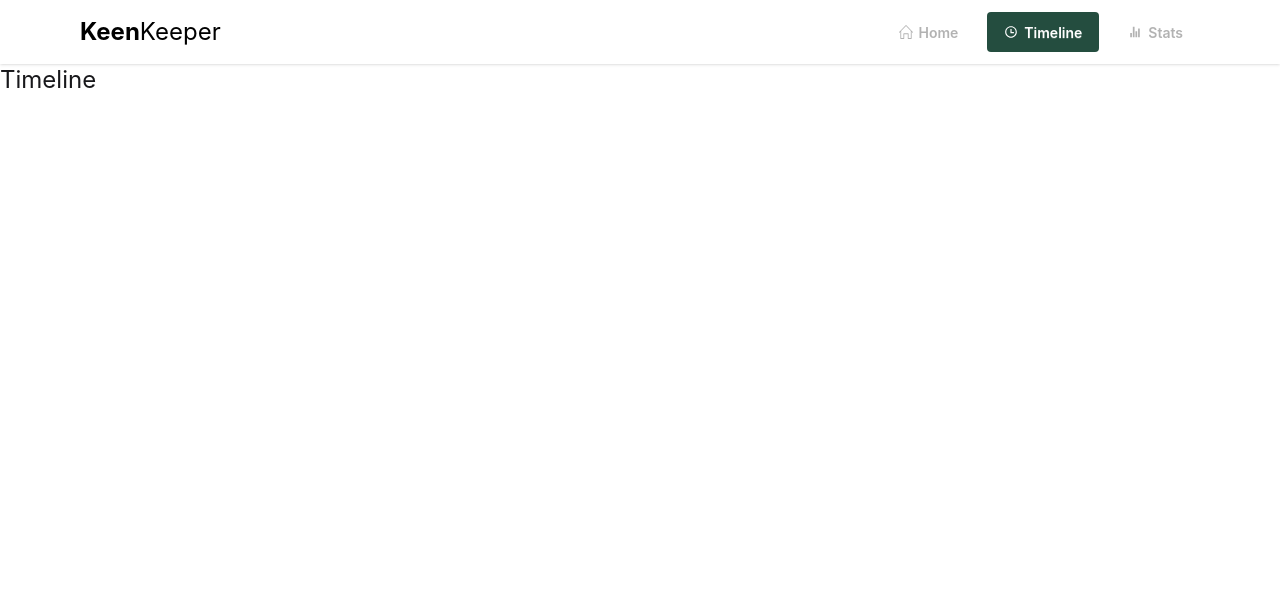
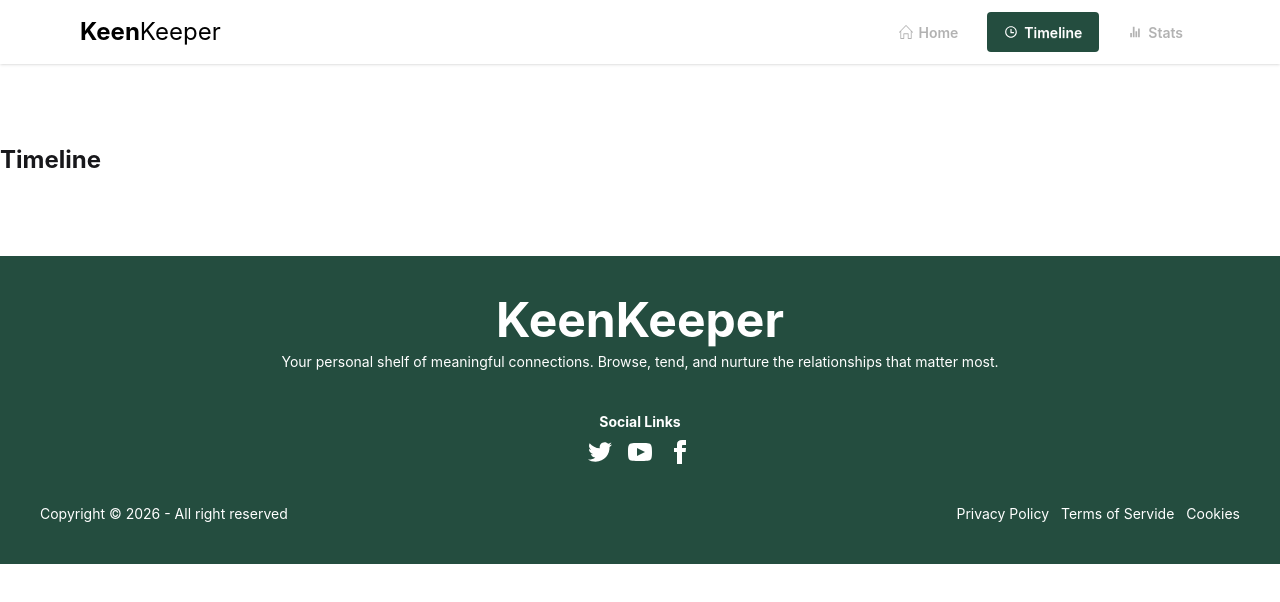
Before and after one commit to JI-Siam/Keen-Keeper, a Next.js app in the folder keen-keeper/: page /timeline in a window 1280 px wide. Shown: the top 602 px of the page. Built offline with nearby package versions, Linux system fonts and the light colour scheme.

Commit message:
Timeline Functionality and Footer UI

```diff
--- a/keen-keeper/src/app/components/Banner.jsx
+++ b/keen-keeper/src/app/components/Banner.jsx
@@ -1,5 +1,5 @@
 
-
+import { IoMdAdd } from "react-icons/io";
 const Banner = () => {
     return (
         <div>
@@ -10,7 +10,7 @@
                         <p className="py-6 text-sm text-base-400">
                             Your personal shelf of meaningful connections. Browse, tend, and nurture <br></br>the relationships that matter most.
                         </p>
-                        <button className="btn bg-[#244D3F] text-white">Add Friend</button>
+                        <button className="btn bg-[#244D3F] text-white"><IoMdAdd/> Add Friend</button>
                         </div>
                     </div>
                     </div>
--- /dev/null
+++ b/keen-keeper/src/app/components/Footer.jsx
@@ -0,0 +1,73 @@
+import React from 'react';
+
+const Footer = () => {
+    return (
+        <div>
+
+            <footer className="footer footer-horizontal footer-center bg-[#244D3F] text-white p-10">
+  <aside>
+
+    <p className="font-bold text-5xl">
+      KeenKeeper
+    </p>
+    <p>
+        Your personal shelf of meaningful connections. Browse, tend, and nurture the relationships that matter most.
+    </p>
+  </aside>
+
+  <nav>
+    <p className="font-bold">Social Links</p>
+    <div className="grid grid-flow-col gap-4">
+      <a>
+        <svg
+          xmlns="http://www.w3.org/2000/svg"
+          width="24"
+          height="24"
+          viewBox="0 0 24 24"
+          className="fill-current">
+          <path
+            d="M24 4.557c-.883.392-1.832.656-2.828.775 1.017-.609 1.798-1.574 2.165-2.724-.951.564-2.005.974-3.127 1.195-.897-.957-2.178-1.555-3.594-1.555-3.179 0-5.515 2.966-4.797 6.045-4.091-.205-7.719-2.165-10.148-5.144-1.29 2.213-.669 5.108 1.523 6.574-.806-.026-1.566-.247-2.229-.616-.054 2.281 1.581 4.415 3.949 4.89-.693.188-1.452.232-2.224.084.626 1.956 2.444 3.379 4.6 3.419-2.07 1.623-4.678 2.348-7.29 2.04 2.179 1.397 4.768 2.212 7.548 2.212 9.142 0 14.307-7.721 13.995-14.646.962-.695 1.797-1.562 2.457-2.549z"></path>
+        </svg>
+      </a>
+      <a>
+        <svg
+          xmlns="http://www.w3.org/2000/svg"
+          width="24"
+          height="24"
+          viewBox="0 0 24 24"
+          className="fill-current">
+          <path
+            d="M19.615 3.184c-3.604-.246-11.631-.245-15.23 0-3.897.266-4.356 2.62-4.385 8.816.029 6.185.484 8.549 4.385 8.816 3.6.245 11.626.246 15.23 0 3.897-.266 4.356-2.62 4.385-8.816-.029-6.185-.484-8.549-4.385-8.816zm-10.615 12.816v-8l8 3.993-8 4.007z"></path>
+        </svg>
+      </a>
+      <a>
+        <svg
+          xmlns="http://www.w3.org/2000/svg"
+          width="24"
+          height="24"
+          viewBox="0 0 24 24"
+          className="fill-current">
+          <path
+            d="M9 8h-3v4h3v12h5v-12h3.642l.358-4h-4v-1.667c0-.955.192-1.333 1.115-1.333h2.885v-5h-3.808c-3.596 0-5.192 1.583-5.192 4.615v3.385z"></path>
+        </svg>
+      </a>
+    </div>
+  </nav>
+
+  <div className="flex items-center justify-between text-start footer footer-start">
+                  <p>Copyright © {new Date().getFullYear()} - All right reserved</p>
+
+                  <div className="flex flex-wrap gap-3">
+                     <a href="">Privacy Policy</a>
+                     <a href="">Terms of Servide</a>
+                     <a href="">Cookies</a>
+                  </div>
+        </div>
+</footer>
+
+
+        </div>
+    );
+};
+
+export default Footer;
--- a/keen-keeper/src/app/components/Friends.jsx
+++ b/keen-keeper/src/app/components/Friends.jsx
@@ -7,7 +7,7 @@
 
     console.log(friends) ;
     return (
-        <div>
+        <div className="sm:my-20">
             <h1 className="font-bold text-xl my-10">Your Friends</h1>
             <div className="grid  sm:grid-cols-2 xl:grid-cols-4 gap-3">
                 {friends.map(friend => <Friend key={friend.id} friend={friend}> </Friend>)}
--- a/keen-keeper/src/app/components/InteractionCard.jsx
+++ b/keen-keeper/src/app/components/InteractionCard.jsx
@@ -1,21 +1,42 @@
 
 import { FaHandshake } from "react-icons/fa";
+import { CiVideoOn } from "react-icons/ci";
+import { RiMessage2Line } from "react-icons/ri";
+import { IoCall } from "react-icons/io5";
+
+ const months = [
+  "January",
+  "February",
+  "March",
+  "April",
+  "May",
+  "June",
+  "July",
+  "August",
+  "September",
+  "October",
+  "November",
+  "December"
+];
 
 const InteractionCard = ({friend}) => {
+
+    const date = new Date(friend.date);
+    const month = date.getMonth();       // 0–11 (0 = January)
+    const day = date.getDate();
+    const year = date.getFullYear() ;
     return (
-        <div className="flex gap-4 border-gray-100 items-center rounded-xl my-10">
+        <div >
 
-            <div>
-                    <FaHandshake></FaHandshake>
-            </div>
-
-            <div className="card card-border bg-base-100 w-96">
-                    <div className="card-body">
-                        <h2 className="card-title">{friend.type} with {friend.name}</h2>
-                        <p>{friend.date}</p>
-                    </div>
-              </div>
-
+            <div className="flex gap-10 border border-gray-300 p-5 items-center rounded-xl my-5">
+                <div className="text-5xl text-[#244D3F]">
+                        {friend.type == "Call" ? <IoCall/> : friend.type == "Text" ? <RiMessage2Line/> : <CiVideoOn/>}
+                </div>
+                <div>
+                            <h2 className="card-title">{friend.type} <span className="text-black/50 font-normal">with {friend.name}</span></h2>
+                            <p>{months[month]} {day}, {year}</p>
+                </div>
+             </div>
 
         </div>
     );
--- a/keen-keeper/src/app/components/Interactions.jsx
+++ b/keen-keeper/src/app/components/Interactions.jsx
@@ -7,7 +7,7 @@
     const {interactionList} = useContext(FriendContext) ;
     console.log(interactionList) ;
     return (
-        <div className="container mx-auto">
+        <div >
             {interactionList.map((interaction,index) => <InteractionCard key={index} friend={interaction}></InteractionCard>)}
         </div>
     );
--- a/keen-keeper/src/app/context/FriendContext.jsx
+++ b/keen-keeper/src/app/context/FriendContext.jsx
@@ -21,17 +21,17 @@
 
         const handleCall = ({ friend }) => {
             toast.success(`Calling ${friend.name} ...`);
-            addInteraction(friend, "call");
+            addInteraction(friend, "Call");
         };
 
         const handleText = ({ friend }) => {
             toast.success(`Texting ${friend.name} ...`);
-            addInteraction(friend, "text");
+            addInteraction(friend, "Text");
         };
 
         const handleVideo = ({ friend }) => {
             toast.success(`Video Calling ${friend.name} ...`);
-            addInteraction(friend, "video");
+            addInteraction(friend, "Video");
         };
 
             const data = {
--- a/keen-keeper/src/app/layout.js
+++ b/keen-keeper/src/app/layout.js
@@ -3,6 +3,7 @@
 import Navbar from "./components/Navbar";
 import FriendProvider from "./context/FriendContext";
 import {ToastContainer} from 'react-toastify' ;
+import Footer from "./components/Footer";
 
 const geistSans = Geist({
   variable: "--font-geist-sans",
@@ -32,8 +33,9 @@
             <main className="bg-white">
                 {children}
               </main>
-            <ToastContainer></ToastContainer>
+            <ToastContainer position="top-center"></ToastContainer>
         </FriendProvider>
+        <Footer></Footer>
         </body>
     </html>
   );
--- a/keen-keeper/src/app/timeline/page.jsx
+++ b/keen-keeper/src/app/timeline/page.jsx
@@ -2,8 +2,8 @@
 
 const TimelinePage = () => {
     return (
-        <div>
-           <h1 className="text-2xl ">Timeline</h1>
+        <div className="container mx-auto my-20">
+           <h1 className="text-2xl font-bold ">Timeline</h1>
            <Interactions></Interactions>
         </div>
     );
```
